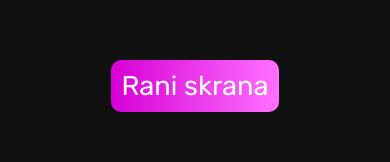
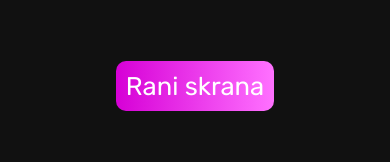
Before and after one commit to adamnetro/rani, a plain HTML site: page index.html in a window 390 px wide. Shown: the part 294-456 px from the top of the page. Drawn offline with Linux system fonts and the light colour scheme.

Commit message:
Add files via upload

```diff
--- a/index.html
+++ b/index.html
@@ -27,6 +27,7 @@
     }
 
     textarea {
+        font-size: 2em;
         position: absolute;
         top: 0;
         width: 100%;
@@ -38,9 +39,10 @@
     }
 
     button {
+        font-size: 2em;
         background: linear-gradient(to right, rgb(214, 0, 214) 0%, rgb(255, 113, 255) 100%);
-        border-radius: 4px;
-        padding: 5px;
+        border-radius: 13px;
+        padding: 10px;
         color: white;
         border: none;
         cursor: pointer;
@@ -58,14 +60,14 @@
 
     @media (max-width: 1080px) {
         button {
-            font-size: 1.7em;
+            font-size: 1.6em;
             padding: 10px;
             border-radius: 10px;
             cursor: default;
         }
 
         textarea {
-            font-size: 1.7em;
+            font-size: 1.6em;
         }
     }
 </style>
```
